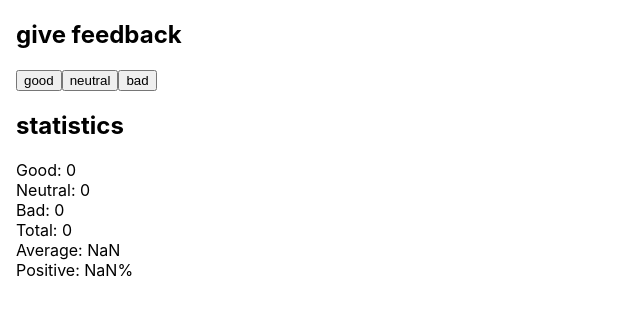
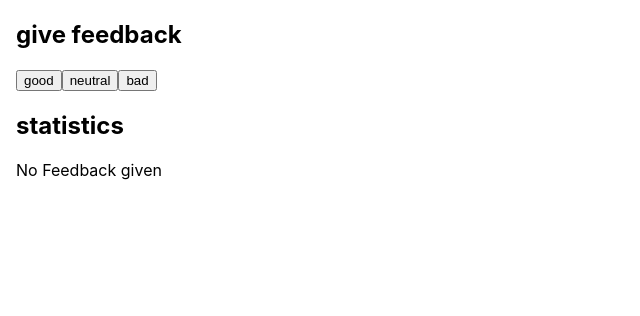
Before and after one commit to markoseppanen/fsOpen, a React (Create React App) app in the folder part1/unicafe/: page / in a window 1280 px wide. Shown: the top 316 px of the page, without its empty margins (0-640 px from the left). Built offline with nearby package versions, Linux system fonts and the light colour scheme.

Commit message:
unicafe: step4

```diff
--- a/part1/unicafe/src/App.js
+++ b/part1/unicafe/src/App.js
@@ -16,9 +16,13 @@ const App = () => {
   );
 };
 
-const Statistics = ({ good, neutral, bad }) => (
+const Statistics = ({ good, neutral, bad }) => {
+  return (
     <>
       <h2>statistics</h2>
+      {good + neutral + bad == 0 ? (
+        <p>No Feedback given</p>
+      ) : (
         <p>
           Good: {good}
           <br />
@@ -32,7 +36,9 @@ const Statistics = ({ good, neutral, bad }) => (
           <br />
           Positive: {(good / (good + neutral + bad)) * 100}%
         </p>
+      )}
     </>
   );
+};
 
 export default App;
```
Lines whose indentation alone changed are shown as unchanged.
